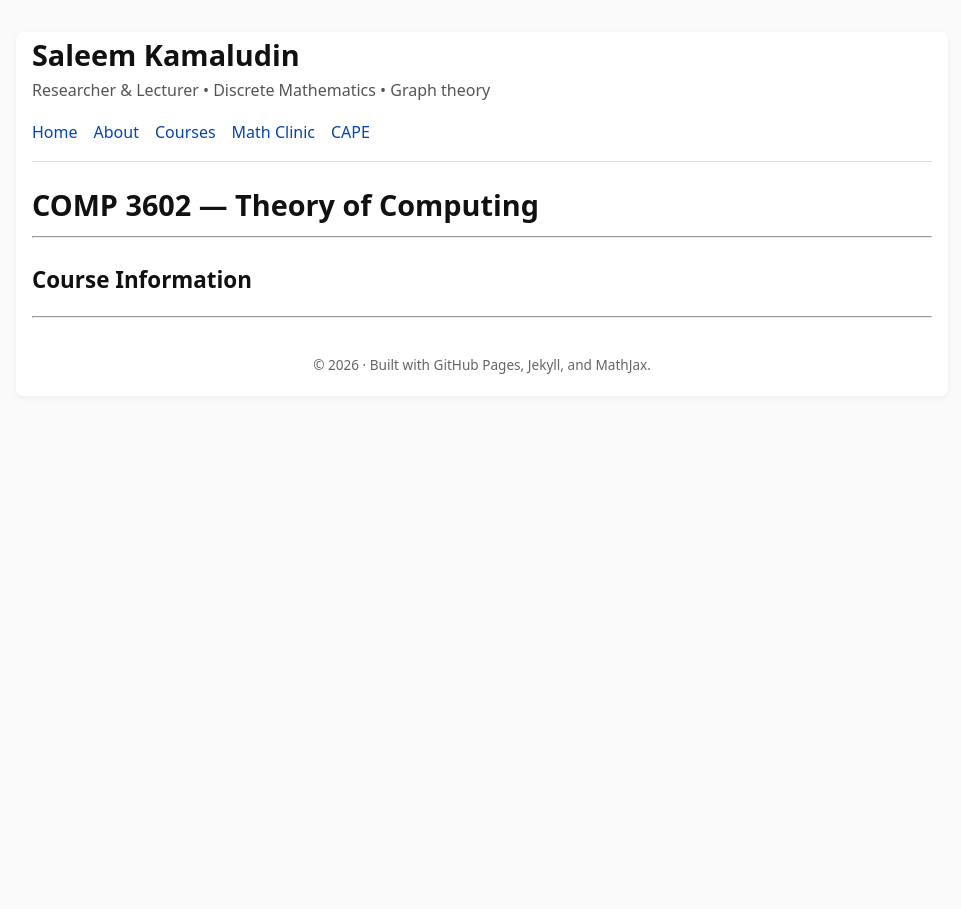
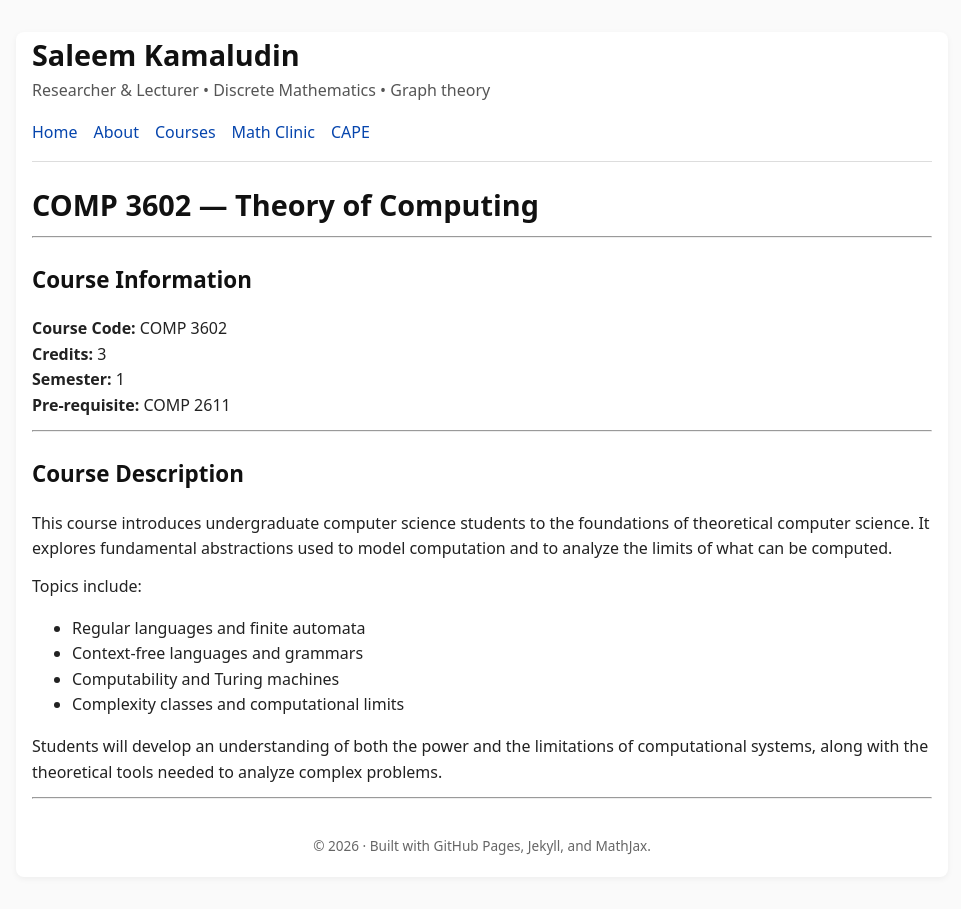
Before and after one commit to SaleemKamaludin/SaleemKamaludin.github.io, a Jekyll site: the page built from courses/theory-of-computing/index.md, in a window 1280 px wide. Shown: the whole page, without its empty margins (158-1119 px from the left). Built offline with Jekyll 4.4.1, drawn with Linux system fonts in a browser that asks for light colours.

Commit message:
Update index.md

```diff
--- a/courses/theory-of-computing/index.md
+++ b/courses/theory-of-computing/index.md
@@ -8,3 +8,23 @@ title: COMP 3602 — Theory of Computing
 ---
 
 ## Course Information
+
+**Course Code:** COMP 3602
+**Credits:** 3
+**Semester:** 1
+**Pre-requisite:** COMP 2611
+
+---
+
+## Course Description
+
+This course introduces undergraduate computer science students to the foundations of theoretical computer science. It explores fundamental abstractions used to model computation and to analyze the limits of what can be computed.
+
+Topics include:
+
+- Regular languages and finite automata
+- Context-free languages and grammars
+- Computability and Turing machines
+- Complexity classes and computational limits
+
+Students will develop an understanding of both the power and the limitations of computational systems, along with the theoretical tools needed to analyze complex problems.
```
